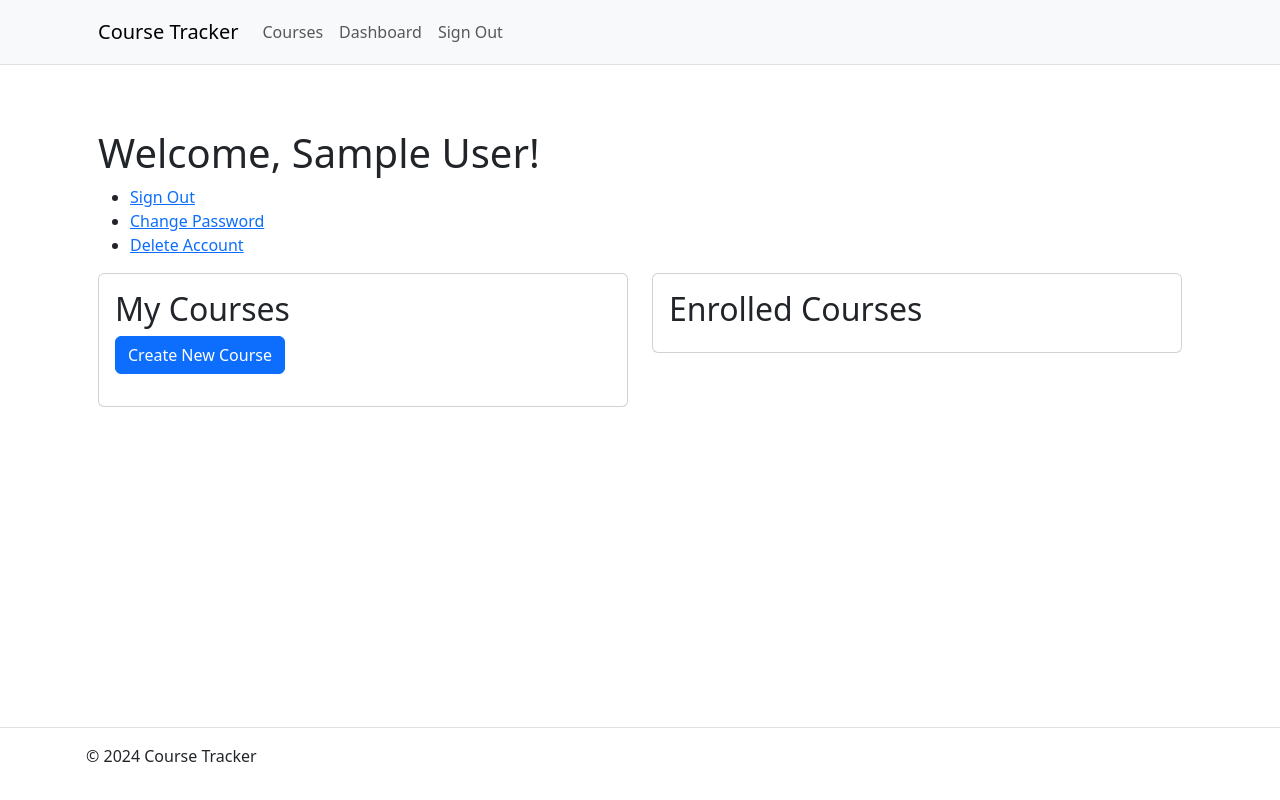
After one commit to wesleybertipaglia/course-tracker, a Flask app: page /dashboard in a window 1280 px wide. The commit adds this page. Run offline with Flask 3, Linux system fonts and the light colour scheme; the visitor is signed in with stand-in values (Sample User, id 1); data that the repository does not hold is empty.

```diff
--- a/app.py
+++ b/app.py
@@ -62,6 +62,12 @@ def sign_out():
     logout_user()
     return redirect(url_for('index'))
 
+@app.route('/dashboard')
+@login_required
+def dashboard():
+    courses = Course.query.filter_by(user_id=current_user.id).all()
+    enrollments = Enrollment.query.filter_by(user_id=current_user.id).all()
+    return render_template('dashboard.html', courses=courses, enrollments=enrollments)
 
 @app.route('/courses')
 def course_list():
--- a/models.py
+++ b/models.py
@@ -1,13 +1,13 @@
 from app import db
+import uuid
 from flask_login import UserMixin
-import uuid
 
 class User(db.Model, UserMixin):
     id = db.Column(db.String(36), primary_key=True, default=lambda: str(uuid.uuid4()))
     name = db.Column(db.String(150), nullable=False)
     username = db.Column(db.String(150), nullable=False, unique=True)
     password = db.Column(db.String(150), nullable=False)
-    completions = db.relationship('Completion', backref=db.backref('user', lazy=True))
+    completions = db.relationship('Completion', backref='user', cascade='all, delete-orphan')
 
 class Course(db.Model):
     id = db.Column(db.String(36), primary_key=True, default=lambda: str(uuid.uuid4()))
@@ -15,15 +15,16 @@ class Course(db.Model):
     description = db.Column(db.String(500), nullable=False)
     image_url = db.Column(db.String(255), nullable=False)
     user_id = db.Column(db.String(36), db.ForeignKey('user.id'), nullable=False)
-    user = db.relationship('User', backref=db.backref('courses', lazy=True))
+    user = db.relationship('User', backref='courses', lazy=True)
+    lessons = db.relationship('Lesson', backref='course', cascade='all, delete-orphan')
 
 class Enrollment(db.Model):
     id = db.Column(db.String(36), primary_key=True, default=lambda: str(uuid.uuid4()))
     user_id = db.Column(db.String(36), db.ForeignKey('user.id'), nullable=False)
     course_id = db.Column(db.String(36), db.ForeignKey('course.id'), nullable=False)
     completed = db.Column(db.Boolean, default=False)
-    user = db.relationship('User', backref=db.backref('enrollments', lazy=True))
-    course = db.relationship('Course', backref=db.backref('enrollments', lazy=True))
+    user = db.relationship('User', backref='enrollments', lazy=True)
+    course = db.relationship('Course', backref='enrollments', lazy=True)
 
 class Lesson(db.Model):
     id = db.Column(db.String(36), primary_key=True, default=lambda: str(uuid.uuid4()))
@@ -32,11 +33,10 @@ class Lesson(db.Model):
     video_link = db.Column(db.String(255), nullable=False)
     course_id = db.Column(db.String(36), db.ForeignKey('course.id'), nullable=False)
     order = db.Column(db.Integer, nullable=False)
-    course = db.relationship('Course', backref=db.backref('lessons', lazy=True))
-    completions = db.relationship('Completion', backref=db.backref('lesson', lazy=True))
+    completions = db.relationship('Completion', backref='lesson', cascade='all, delete-orphan')
 
 class Completion(db.Model):
     id = db.Column(db.Integer, primary_key=True)
-    user_id = db.Column(db.Integer, db.ForeignKey('user.id'), nullable=False)
-    lesson_id = db.Column(db.Integer, db.ForeignKey('lesson.id'), nullable=False)
+    user_id = db.Column(db.String(36), db.ForeignKey('user.id'), nullable=False)
+    lesson_id = db.Column(db.String(36), db.ForeignKey('lesson.id'), nullable=False)
     completed = db.Column(db.Boolean, default=False)
--- a/templates/base.html
+++ b/templates/base.html
@@ -25,6 +25,9 @@
                                 <a class="nav-link" href="/courses">Courses</a>
                             </li>
                             {% if current_user.is_authenticated %}
+                            <li class="nav-item">
+                                <a class="nav-link" href="/dashboard">Dashboard</a>
+                            </li>
                             <li class="nav-item">
                                 <a class="nav-link" href="/sign-out">Sign Out</a>
                             </li>
--- /dev/null
+++ b/templates/dashboard.html
@@ -0,0 +1,53 @@
+{% extends "base.html" %}
+
+{% block title %}
+    Dashboard
+{% endblock %}
+
+{% block content %}
+    <div class="container">
+        <div>
+            <h1>Welcome, {{ current_user.name }}!</h1>
+
+            <ul>
+                <li><a href="{{ url_for('sign_out') }}">Sign Out</a></li>
+
+                <li><a href="#">Change Password</a></li>
+
+                <li><a href="#">Delete Account</a></li>
+            </ul>
+        </div>
+
+        <div class="row">
+            <div class="col-md-6">
+                <div class="card">
+                    <div class="card-body">
+                        <h2 class="card-title">My Courses</h2>
+                        <a href="{{ url_for('course_new') }}" class="btn btn-primary mb-3">Create New Course</a>
+                        <ul class="list-group">
+                            {% for course in courses %}
+                                <li class="list-group-item">
+                                    <a href="{{ url_for('course_detail', course_id=course.id) }}">{{ course.title }}</a>
+                                </li>
+                            {% endfor %}
+                        </ul>
+                    </div>
+                </div>
+            </div>
+            <div class="col-md-6">
+                <div class="card">
+                    <div class="card-body">
+                        <h2 class="card-title">Enrolled Courses</h2>
+                        <ul class="list-group">
+                            {% for enrollment in enrollments %}
+                                <li class="list-group-item">
+                                    <a href="{{ url_for('course_detail', course_id=enrollment.course.id) }}">{{ enrollment.course.title }}</a>
+                                </li>
+                            {% endfor %}
+                        </ul>
+                    </div>
+                </div>
+            </div>
+        </div>
+    </div>
+{% endblock %}
```
